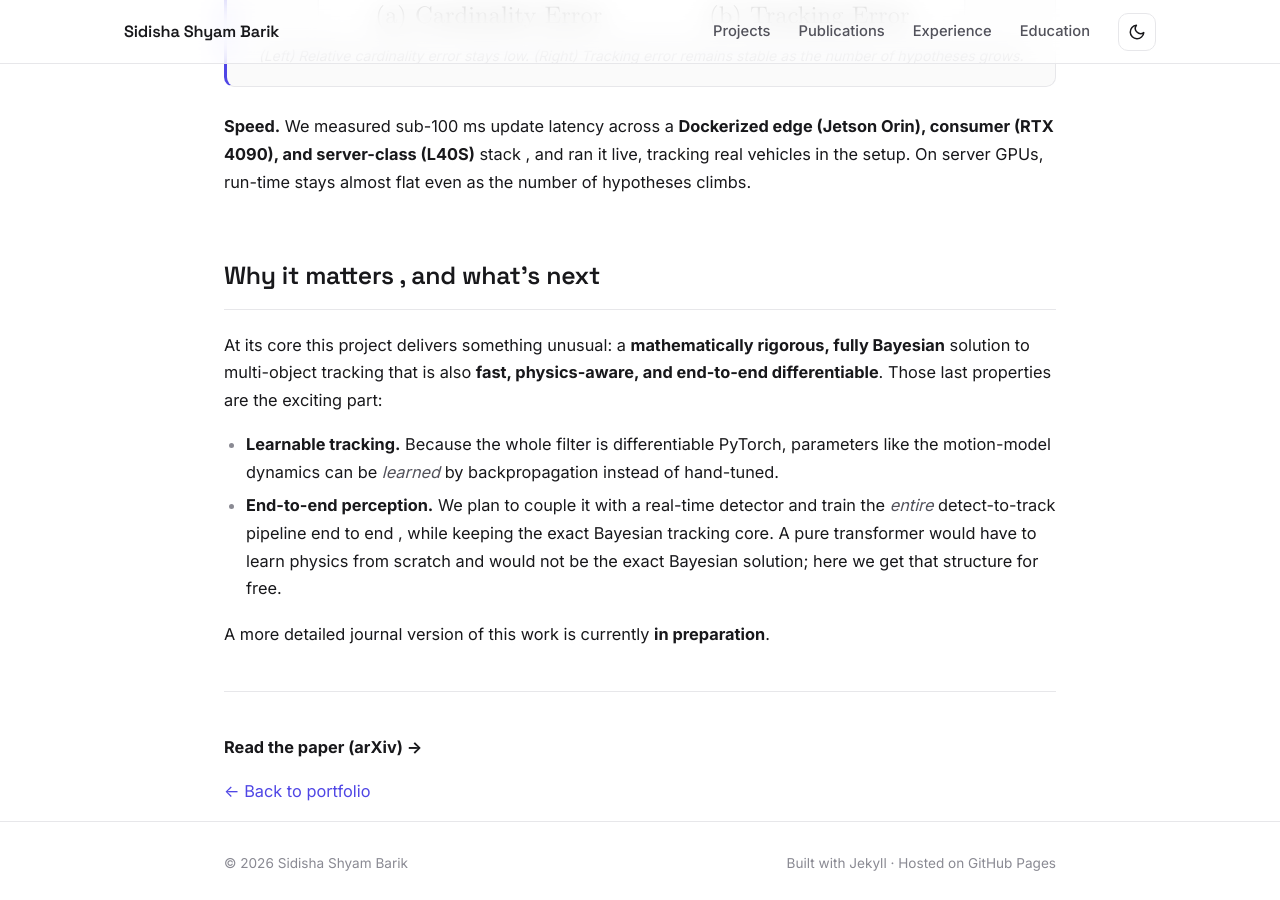
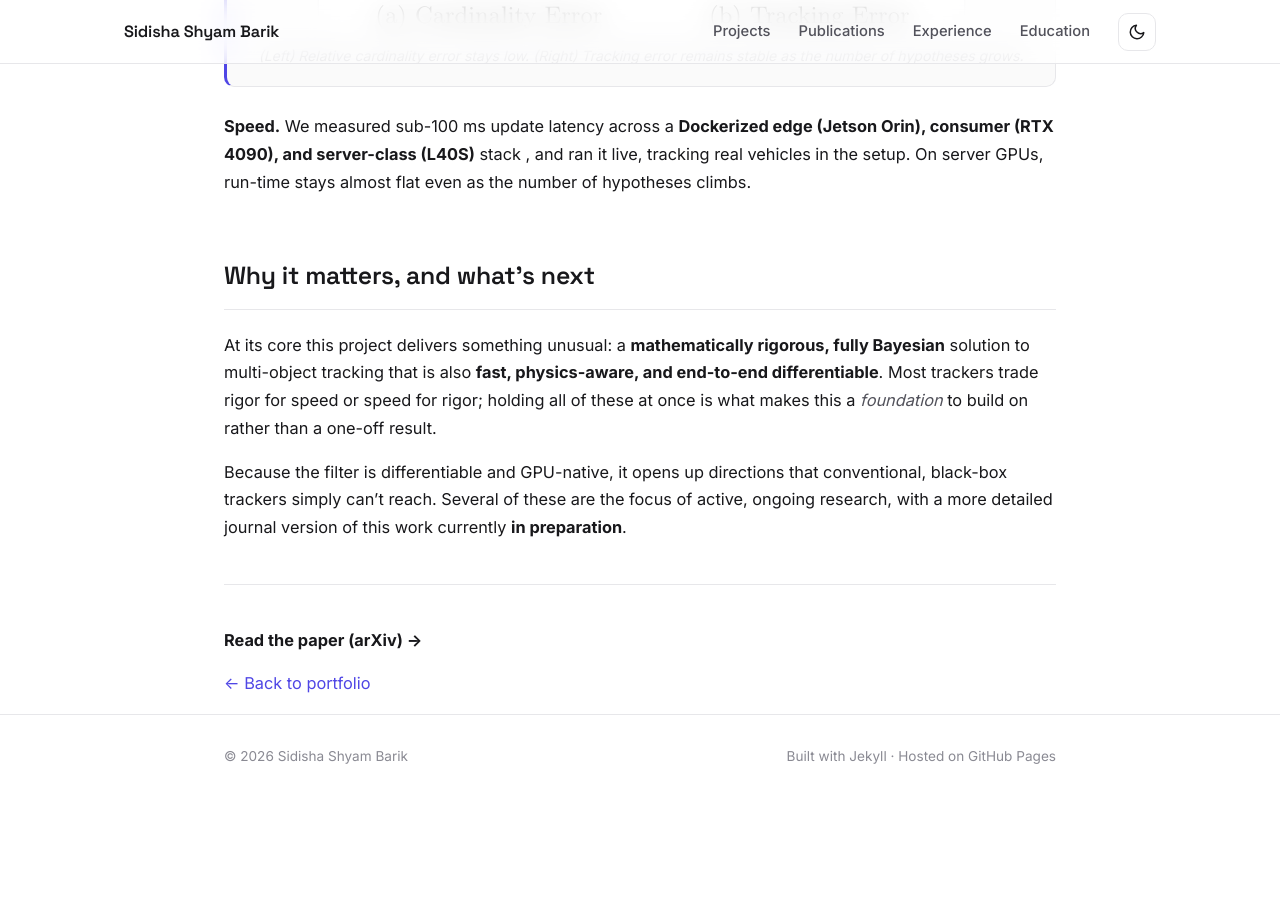
Before and after one commit to sidisha17/portfolio, a Jekyll site: the page built from gpu-glmb.md, in a window 1280 px wide and 900 px high, scrolled down 4416 px. Built offline with Jekyll 4.4.1, drawn with Linux system fonts in a browser that asks for light colours; after the commit the page ends 5214 px from its top, so only the background shows below that.

Commit message:
GPU-GLMB: vertical card image, vaguer roadmap; drop deleted-PDF link

```diff
--- a/_data/projects.yml
+++ b/_data/projects.yml
@@ -29,10 +29,6 @@
     and FLOPs, while tracing the runtime bottlenecks (memory access, CUDA
     kernel-launch overhead) that erode theoretical efficiency.
   tags: [LLM Pretraining, Transformers, Scaling, PyTorch]
-  links:
-    - label: "Report (PDF)"
-      url: /material/2026_698DS_Residual_Stream_Widening.pdf
-      external: true
 
 - title: "Spatial Reasoning in Vision-Language Models via JEPA World Models"
   image:
--- a/_data/publications.yml
+++ b/_data/publications.yml
@@ -4,7 +4,7 @@
 - title: "GPU-GLMB: Assessing the Scalability of GPU-Accelerated Multi-Hypothesis Tracking"
   venue: "IEEE MILCOM 2025"
   authors: "P. Balakrishnan*, <strong>S. Barik*</strong>, S. M. O'Rourke, B. M. Marlin"
-  image: /media/pipeline.png
+  image: /media/pipeline_2.png
   description: >-
     Real-time tracking of every vehicle moving through an area by fusing video
     from a network of smart camera nodes into accurate, map-aware geospatial
--- a/gpu-glmb.md
+++ b/gpu-glmb.md
@@ -82,13 +82,10 @@ This isn't a toy benchmark. We evaluated on **complex vehicle trajectories**, th
 
 **Speed.** We measured sub-100 ms update latency across a **Dockerized edge (Jetson Orin), consumer (RTX 4090), and server-class (L40S)** stack , and ran it live, tracking real vehicles in the setup. On server GPUs, run-time stays almost flat even as the number of hypotheses climbs.
 
-## Why it matters , and what's next
-At its core this project delivers something unusual: a **mathematically rigorous, fully Bayesian** solution to multi-object tracking that is also **fast, physics-aware, and end-to-end differentiable**. Those last properties are the exciting part:
+## Why it matters, and what's next
+At its core this project delivers something unusual: a **mathematically rigorous, fully Bayesian** solution to multi-object tracking that is also **fast, physics-aware, and end-to-end differentiable**. Most trackers trade rigor for speed or speed for rigor; holding all of these at once is what makes this a *foundation* to build on rather than a one-off result.
 
-- **Learnable tracking.** Because the whole filter is differentiable PyTorch, parameters like the motion-model dynamics can be *learned* by backpropagation instead of hand-tuned.
-- **End-to-end perception.** We plan to couple it with a real-time detector and train the *entire* detect-to-track pipeline end to end , while keeping the exact Bayesian tracking core. A pure transformer would have to learn physics from scratch and would not be the exact Bayesian solution; here we get that structure for free.
-
-A more detailed journal version of this work is currently **in preparation**.
+Because the filter is differentiable and GPU-native, it opens up directions that conventional, black-box trackers simply can't reach. Several of these are the focus of active, ongoing research, with a more detailed journal version of this work currently **in preparation**.
 
 ---
 
```
Also changed, not shown: 1 other file.
